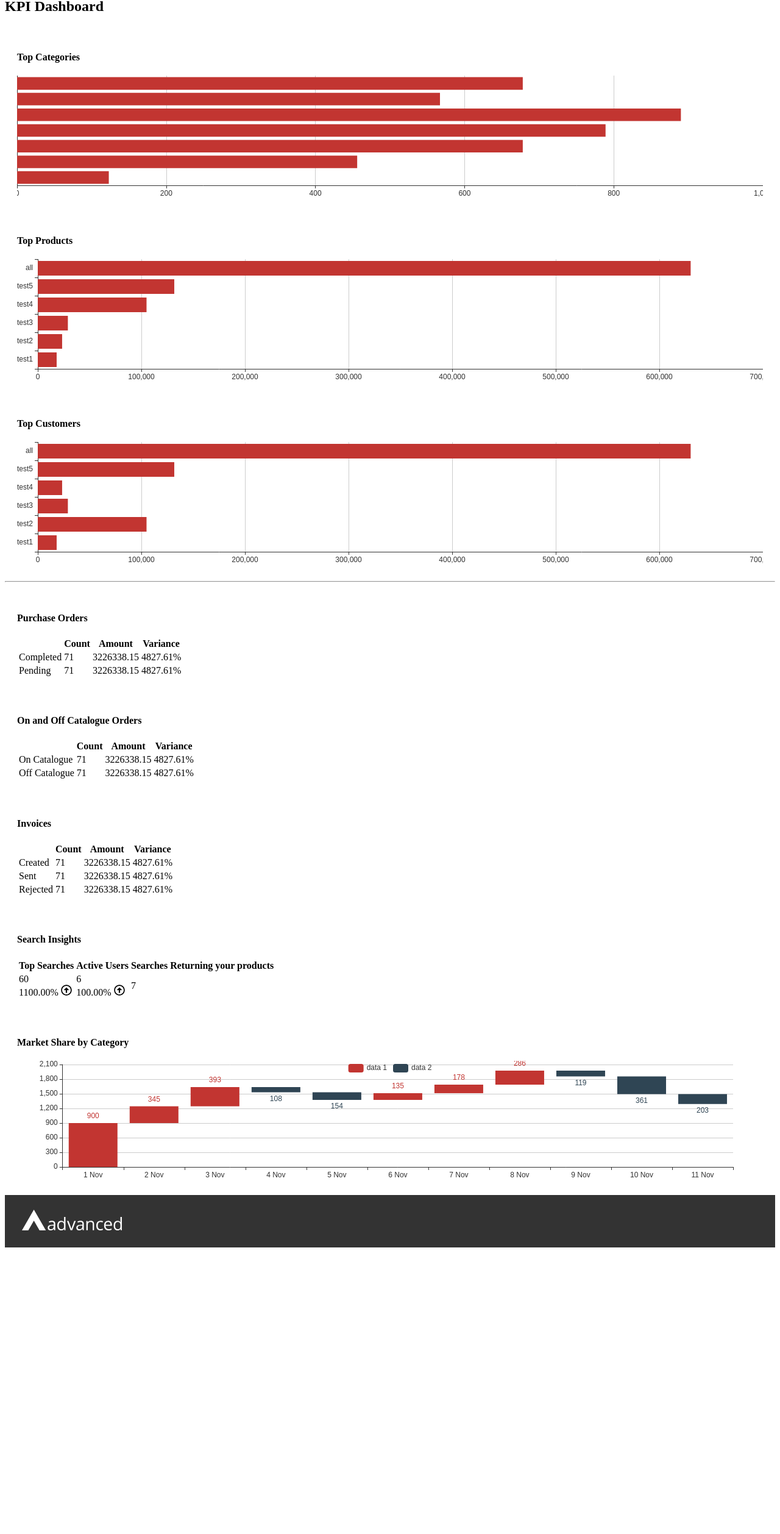
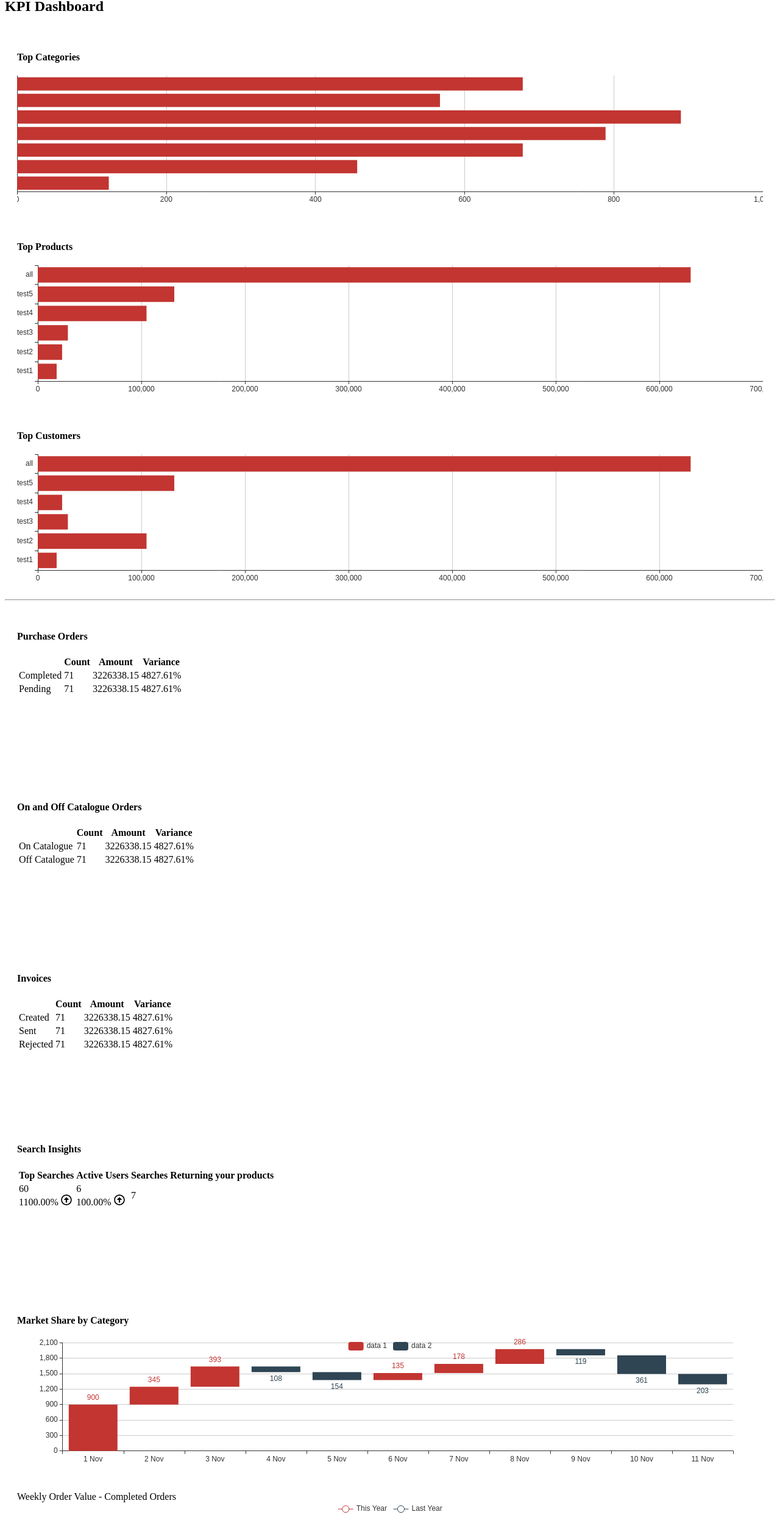
Before and after one commit to haimei-zhang/insights, an Angular app in the folder supplier-insights/: page /kpi-dashboard in a window 1280 px wide. Shown: the part 2236-4752 px from the top of the page at 61% size. Before the commit the page ends 4290 px from the top, so only its background shows below. Built offline with nearby package versions, Linux system fonts and the light colour scheme; a small style sheet from the web is missing.

Commit message:
Add line chart

```diff
--- a/supplier-insights/src/app/components/kpi-dashboard/kpi-dashboard.component.html
+++ b/supplier-insights/src/app/components/kpi-dashboard/kpi-dashboard.component.html
@@ -7,7 +7,7 @@
           <div class="card-body">
             <h4 class="card-title">Top Categories</h4>
             <div class="card-text">
-              <div id="top-categories-chart" style="width:100%; min-height: 200px"></div>
+              <div id="top-categories-chart" style="width:100%; min-height: 210px"></div>
             </div>
           </div>
         </div>
@@ -17,7 +17,7 @@
           <div class="card-body">
             <h4 class="card-title">Top Products</h4>
             <div class="card-text">
-              <div id="top-products-chart" style="width:100%; min-height: 200px"></div>
+              <div id="top-products-chart" style="width:100%; min-height: 210px"></div>
             </div>
           </div>
         </div>
@@ -27,7 +27,7 @@
           <div class="card-body">
             <h4 class="card-title">Top Customers</h4>
             <div class="card-text">
-              <div id="top-customers-chart" style="width:100%; min-height: 200px"></div>
+              <div id="top-customers-chart" style="width:100%; min-height: 210px"></div>
             </div>
           </div>
         </div>
@@ -40,6 +40,7 @@
           <div class="card-body">
             <h4 class="card-title">Purchase Orders</h4>
             <div class="card-text">
+              <div [ngStyle]="{'min-height': minHeight}">
               <table class="table">
                 <tr>
                   <th></th>
@@ -64,11 +65,13 @@
             </div>
           </div>
         </div>
+      </div>
       <div class="col-sm-12 col-md-6 col-lg-4">
         <div class="card">
           <div class="card-body">
             <h4 class="card-title">On and Off Catalogue Orders</h4>
             <div class="card-text">
+              <div [ngStyle]="{'min-height': minHeight}">
               <table class="table">
                 <tr>
                   <th></th>
@@ -93,11 +96,13 @@
             </div>
           </div>
         </div>
+      </div>
       <div class="col-sm-12 col-md-6 col-lg-4">
         <div class="card">
           <div class="card-body">
             <h4 class="card-title">Invoices</h4>
             <div class="card-text">
+              <div [ngStyle]="{'min-height': minHeight}">
               <table class="table">
                 <tr>
                   <th></th>
@@ -129,12 +134,14 @@
           </div>
         </div>
       </div>
+    </div>
     <div class="row">
       <div class="col-sm-12 col-md-6">
         <div class="card">
           <div class="card-body">
             <h4 class="card-title">Search Insights</h4>
             <div class="card-text">
+              <div [ngStyle]="{'min-height': minHeight}">
                 <table class="table">
                   <tr>
                     <th>Top Searches</th>
@@ -157,12 +164,25 @@
             </div>
           </div>
         </div>
+      </div>
       <div class="col-sm-12 col-md-6">
         <div class="card">
           <div class="card-body">
             <h4 class="card-title">Market Share by Category</h4>
             <div class="card-text">
-              <div id="market-share-by-category-chart" style="width: 100%; min-height: 200px;"></div>
+              <div id="market-share-by-category-chart" style="width: 100%; min-height: 210px;"></div>
+            </div>
+          </div>
+        </div>
+      </div>
+    </div>
+    <div class="row">
+      <div class="col-sm-12">
+        <div class="card">
+          <div class="card-body">
+            <div class="card-title">Weekly Order Value - Completed Orders</div>
+            <div class="card-text">
+              <div id="weekly-order-value-chart" style="width: 100%; min-height: 400px;"></div>
             </div>
           </div>
         </div>
--- a/supplier-insights/src/app/components/kpi-dashboard/kpi-dashboard.component.ts
+++ b/supplier-insights/src/app/components/kpi-dashboard/kpi-dashboard.component.ts
@@ -8,6 +8,8 @@ import * as echarts from 'echarts'
   styleUrls: ['./kpi-dashboard.component.scss']
 })
 export class KpiDashboardComponent implements OnInit {
+
+  minHeight = '180px';
 
   constructor() { }
 
@@ -20,6 +22,7 @@ export class KpiDashboardComponent implements OnInit {
     this.initTopProductsChart();
     this.initTopCustomersChart();
     this.initMarketShareByCategoryChart();
+    this.initWeeklyOrderValueChart();
   }
 
   initTopCategoriesChart(): void {
@@ -173,8 +176,8 @@ export class KpiDashboardComponent implements OnInit {
         type : 'category',
         splitLine: {show:false},
         data :  function (){
-          var list = [];
-          for (var i = 1; i <= 11; i++) {
+          let list = [];
+          for (let i = 1; i <= 11; i++) {
             list.push(i + ' Nov');
           }
           return list;
@@ -230,4 +233,36 @@ export class KpiDashboardComponent implements OnInit {
 
   }
 
+  initWeeklyOrderValueChart(): void {
+    const chart: any = document.getElementById('weekly-order-value-chart');
+    const weeklyOrderValueChart: any = echarts.init(chart);
+    let option = {
+      legend: {data: ['This Year', 'Last Year']},
+      tooltip: {
+        trigger: 'axis',
+        axisPointer: {
+          type: 'line'
+        }
+      },
+      xAxis: {
+        type: 'category',
+        data: ['Jan', 'Feb', 'Mar', 'Apr', 'May', 'Jun', 'Jul', 'Aug', 'Sep', 'Oct', 'Nov', 'Dec']
+      },
+      yAxis: {
+        type: 'value'
+      },
+      series: [{
+        name: 'This Year',
+        data: [820, 932, 901, 934, 1290, 1330, 1320, 343, 537, 346, 344, 245],
+        type: 'line'
+      },
+        {
+          name: 'Last Year',
+          data: [123, 55, 666, 789, 456, 234, 555, 475, 358, 864, 222, 647],
+          type: 'line'
+        }]
+    };
+    weeklyOrderValueChart.setOption(option);
+  }
+
 }
```
Lines whose indentation alone changed are shown as unchanged.
